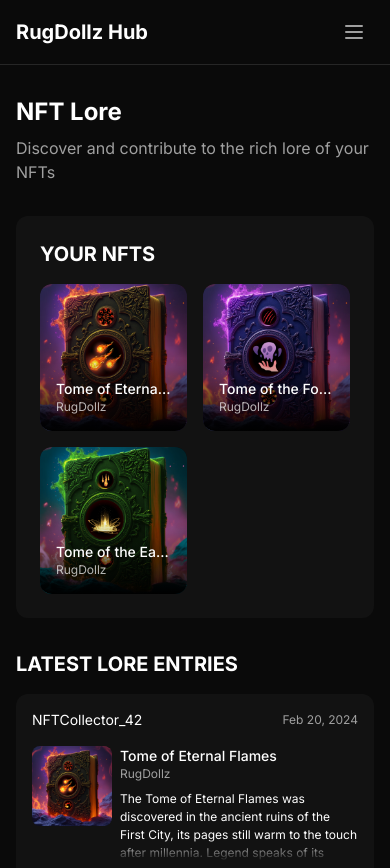
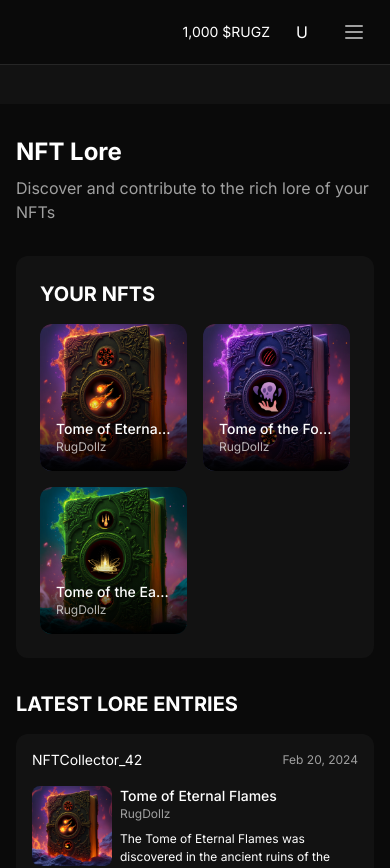
Before and after one commit to LatinGeek/rugdollz-central-hub, a Next.js app: page /nft-lore in a window 390 px wide. Shown: the top 868 px of the page. Built offline with nearby package versions, Linux system fonts and the light colour scheme.

Commit message:
[FEATURE] [Header] New header with wallet connection button and user details

```diff
--- /dev/null
+++ b/app/components/Header.tsx
@@ -0,0 +1,108 @@
+'use client'
+
+import { useEffect, useState } from 'react'
+import { useRouter } from 'next/navigation'
+import { Menu, X } from 'lucide-react'
+
+interface HeaderProps {
+  isAuthenticated?: boolean
+  userBalance?: number
+  userAvatar?: string
+  username?: string
+  onMenuClick?: () => void
+  isOpen?: boolean
+}
+
+export function Header({
+  isAuthenticated = false,
+  userBalance = 0,
+  userAvatar,
+  username,
+  onMenuClick,
+  isOpen = false
+}: HeaderProps) {
+  const [isMenuOpen, setIsMenuOpen] = useState(false)
+  const [isProfileMenuOpen, setIsProfileMenuOpen] = useState(false)
+  const router = useRouter()
+
+  useEffect(() => {
+    setIsMenuOpen(isOpen)
+  }, [isOpen])
+
+  const handleConnect = () => {
+    // Implement wallet connection logic
+    console.log('Connecting wallet...')
+  }
+
+  const handleProfileClick = () => {
+    router.push('/profile')
+    setIsMenuOpen(false)
+  }
+
+  const handleMenuClick = () => {
+    onMenuClick?.()
+  }
+
+  return (
+    <header className="fixed top-0 right-0 left-0 md:left-64 z-50 bg-[rgb(var(--bg-darker))] ">
+      <div className="flex items-center  h-16 px-4 justify-end">
+        <div className="flex items-center gap-4">
+
+          {isAuthenticated ? (
+            <>
+              <div className="text-sm text-[rgb(var(--text-primary))]">
+                {userBalance.toLocaleString('en-US')} $RUGZ
+              </div>
+              <div className="relative">
+                <button
+                  onClick={() => setIsProfileMenuOpen(!isProfileMenuOpen)}
+                  className="flex items-center gap-2"
+                >
+                  {userAvatar ? (
+                    <img
+                      src={userAvatar}
+                      alt={username}
+                      className="w-8 h-8 rounded-full"
+                    />
+                  ) : (
+                    <div className="w-8 h-8 rounded-full bg-[rgb(var(--accent))] flex items-center justify-center text-white">
+                      {username?.charAt(0).toUpperCase()}
+                    </div>
+                  )}
+                </button>
+
+                {isProfileMenuOpen && (
+                  <div className="absolute right-0 mt-2 w-48 bg-[rgb(var(--bg-dark))] rounded-lg shadow-lg border border-[rgb(var(--border-dark))] py-1">
+                    <button
+                      onClick={handleProfileClick}
+                      className="w-full px-4 py-2 text-left text-sm text-[rgb(var(--text-primary))] hover:bg-[rgb(var(--bg-light))]"
+                    >
+                      Profile
+                    </button>
+                  </div>
+                )}
+              </div>
+            </>
+          ) : (
+            <button
+              onClick={handleConnect}
+              className="px-4 py-2 bg-[rgb(var(--primary-orange))] text-white rounded-lg hover:bg-[rgb(var(--primary-orange))]/90 transition-colors"
+            >
+              Connect Wallet
+            </button>
+          )}
+          <button
+            onClick={handleMenuClick}
+            className="block sm:hidden p-2 text-[rgb(var(--text-secondary))] hover:text-[rgb(var(--text-primary))]"
+          >
+            {isMenuOpen ? (
+              <X className="w-6 h-6" />
+            ) : (
+              <Menu className="w-6 h-6" />
+            )}
+          </button>
+        </div>
+      </div>
+    </header>
+  )
+}
--- a/app/components/Navigation.tsx
+++ b/app/components/Navigation.tsx
@@ -2,7 +2,7 @@
 
 import Link from 'next/link'
 import { usePathname } from 'next/navigation'
-import { useState } from 'react'
+import { useState, useEffect } from 'react'
 import { ExternalLink, ChevronDown, Sword, Rabbit } from 'lucide-react'
 
 const HARDCODED_ADDRESS = '0x158a9e87156B6605B6f23bb8f4A8E4F47fc67f1c'
@@ -85,12 +85,21 @@ const adminNavigation = [
   { name: 'Lore Moderation', href: '/lore-moderation' },
 ]
 
-export function Navigation() {
+interface NavigationProps {
+  isOpen: boolean
+  onClose: () => void
+}
+
+export function Navigation({ isOpen = false, onClose }: NavigationProps) {
   const pathname = usePathname()
-  const [isMobileMenuOpen, setIsMobileMenuOpen] = useState(false)
+  const [isMobileMenuOpen, setIsMobileMenuOpen] = useState(isOpen)
   const [isAdminMenuOpen, setIsAdminMenuOpen] = useState(false)
   const [isBuyMenuOpen, setIsBuyMenuOpen] = useState(false)
   const [isStakeMenuOpen, setIsStakeMenuOpen] = useState(false)
+
+  useEffect(() => {
+    setIsMobileMenuOpen(isOpen)
+  }, [isOpen])
 
   const isAdminPath = pathname.startsWith('/admin') ||
                      pathname.startsWith('/badge-management') ||
@@ -99,7 +108,7 @@ export function Navigation() {
   return (
     <>
       {/* Desktop Sidebar */}
-      <div className="hidden md:flex md:w-64 md:flex-col md:fixed md:inset-y-0">
+      <div className={`hidden md:flex md:w-64 md:flex-col md:fixed md:inset-y-0 ${isOpen ? 'flex' : 'hidden'}`}>
         <div className="flex-1 flex flex-col min-h-0 bg-[rgb(var(--bg-darker))] border-[rgb(var(--border-dark))]">
           <div className="flex-1 flex flex-col pt-5 pb-4 overflow-y-auto">
             <div className="flex items-center flex-shrink-0 px-4">
@@ -273,7 +282,9 @@ export function Navigation() {
         <div className="flex items-center justify-between px-4 py-3">
           <h1 className="text-xl font-bold text-[rgb(var(--text-primary))]">RugDollz Hub</h1>
           <button
-            onClick={() => setIsMobileMenuOpen(!isMobileMenuOpen)}
+            onClick={() => {
+              onClose();
+            }}
             className="p-2 rounded-md text-[rgb(var(--text-secondary))] hover:text-[rgb(var(--text-primary))] hover:bg-[rgb(var(--bg-light))] focus:outline-none"
           >
             <span className="sr-only">Open menu</span>
@@ -312,7 +323,7 @@ export function Navigation() {
                 <Link
                   key={item.name}
                   href={item.href}
-                  onClick={() => setIsMobileMenuOpen(false)}
+                  onClick={() => onClose()}
                   className={`block px-3 py-2 rounded-md text-base font-medium ${
                     isActive
                       ? 'bg-[rgb(var(--bg-light))] text-[rgb(var(--primary-orange))]'
@@ -357,7 +368,7 @@ export function Navigation() {
                       <Link
                         key={item.name}
                         href={item.href}
-                        onClick={() => setIsMobileMenuOpen(false)}
+                        onClick={() => onClose()}
                         className={`block px-3 py-2 text-base font-medium rounded-md ${
                           isActive
                             ? 'bg-[rgb(var(--bg-light))] text-[rgb(var(--primary-orange))]'
--- a/app/layout.tsx
+++ b/app/layout.tsx
@@ -1,30 +1,43 @@
-import type { Metadata } from 'next'
+'use client'
+
+import { useState } from 'react'
 import { Inter } from 'next/font/google'
 import { Navigation } from './components/Navigation'
 import { Footer } from './components/Footer'
+import { Header } from './components/Header'
 import './globals.css'
 
 const inter = Inter({ subsets: ['latin'] })
-
-export const metadata: Metadata = {
-  title: 'RugDollz Central Hub',
-  description: 'The central hub for all RugDollz NFT activities',
-}
 
 export default function RootLayout({
   children,
 }: {
   children: React.ReactNode
 }) {
+  const [isSidebarOpen, setIsSidebarOpen] = useState(false)
+
+  const handleMenuClick = () => {
+    console.log('Menu clicked')
+    setIsSidebarOpen(prev => !prev)
+    console.log('isSidebarOpen', isSidebarOpen)
+  }
+
   return (
     <html lang="en">
       <body className={inter.className}>
         <div className="min-h-screen bg-[rgb(var(--bg-dark))]">
           <div className="flex h-screen">
-            <Navigation />
+            <Navigation isOpen={isSidebarOpen} onClose={handleMenuClick} />
             {/* Main content */}
             <div className="md:pl-64 flex flex-col flex-1">
-              <main className="flex-1">
+              <Header
+                isAuthenticated={true}
+                userBalance={1000}
+                username="User"
+                onMenuClick={handleMenuClick}
+                isOpen={isSidebarOpen}
+              />
+              <main className="flex-1 mt-10">
                 <div className="py-0 md:py-6">
                   <div className="max-w-7xl mx-auto px-0 sm:px-6 lg:px-8">
                     {/* Add top padding on mobile to account for the fixed header */}
--- /dev/null
+++ b/app/metadata.ts
@@ -0,0 +1,6 @@
+import type { Metadata } from 'next'
+
+export const metadata: Metadata = {
+  title: 'RugDollz Central Hub',
+  description: 'The central hub for all RugDollz NFT activities',
+}
```
